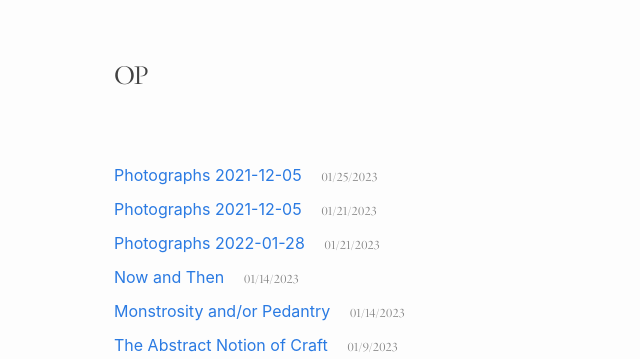
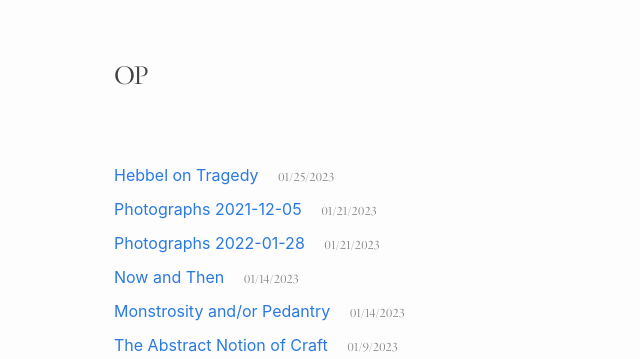
Before and after one commit to TheatrumMundi/TheatrumMundi, a Jekyll site: the page built from index.markdown, in a window 1280 px wide. Shown: the top 359 px of the page, without its empty margins (156-796 px from the left). Built offline with Jekyll 4.4.1, drawn with Linux system fonts in a browser that asks for light colours; some web fonts are replaced.

Commit message:
Update 2023-01-25-hebbel-on-tragedy.markdown

```diff
--- a/_posts/2023-01-25-hebbel-on-tragedy.markdown
+++ b/_posts/2023-01-25-hebbel-on-tragedy.markdown
@@ -1,6 +1,6 @@
 ---
-layout: Hebbel on Tragedy
-title:  "Photographs 2021-12-05"
+layout: post
+title:  "Hebbel on Tragedy"
 date:   2023-01-25 14:08:00 +0100
 categories: jekyll update
 ---
```
